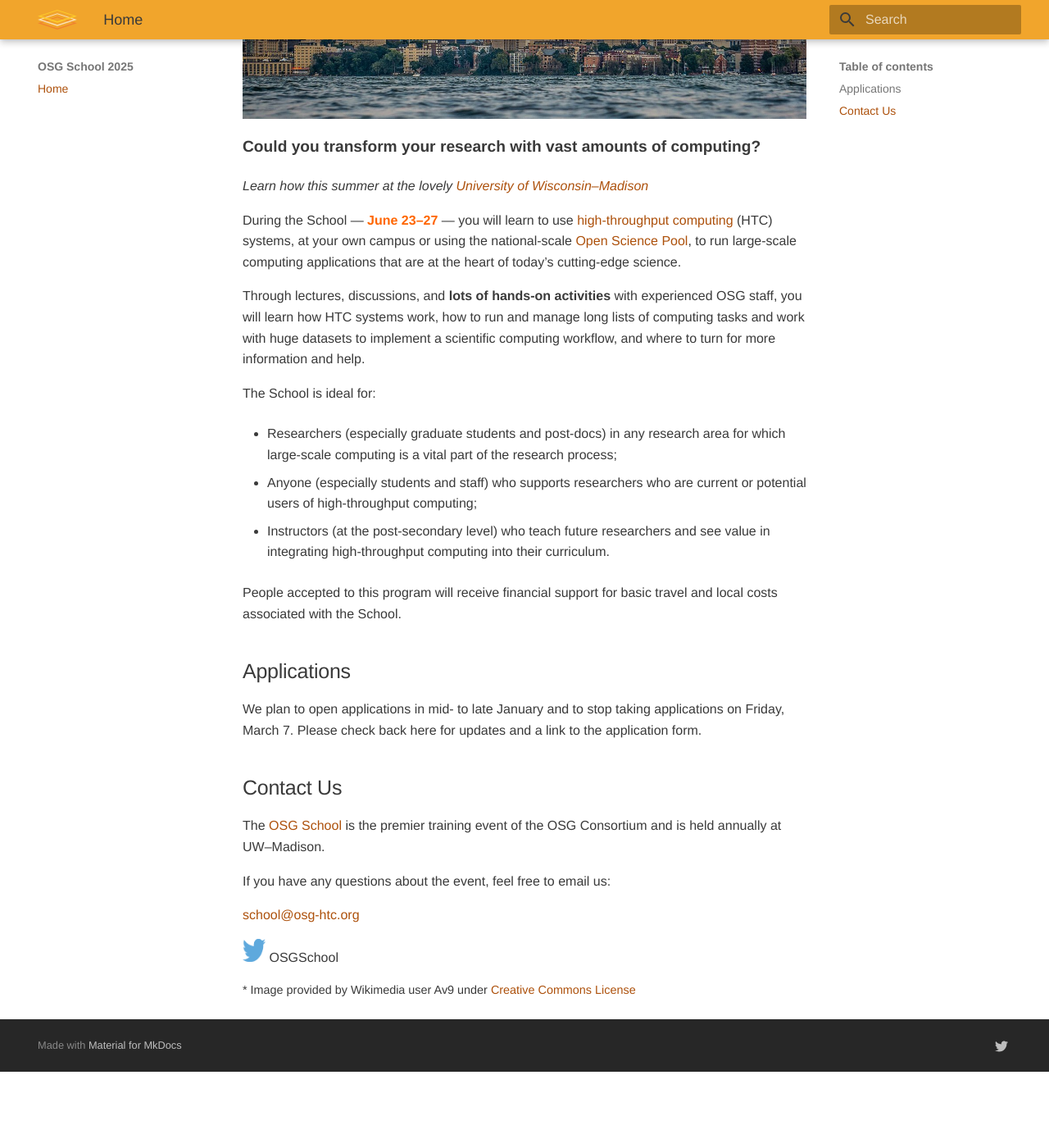
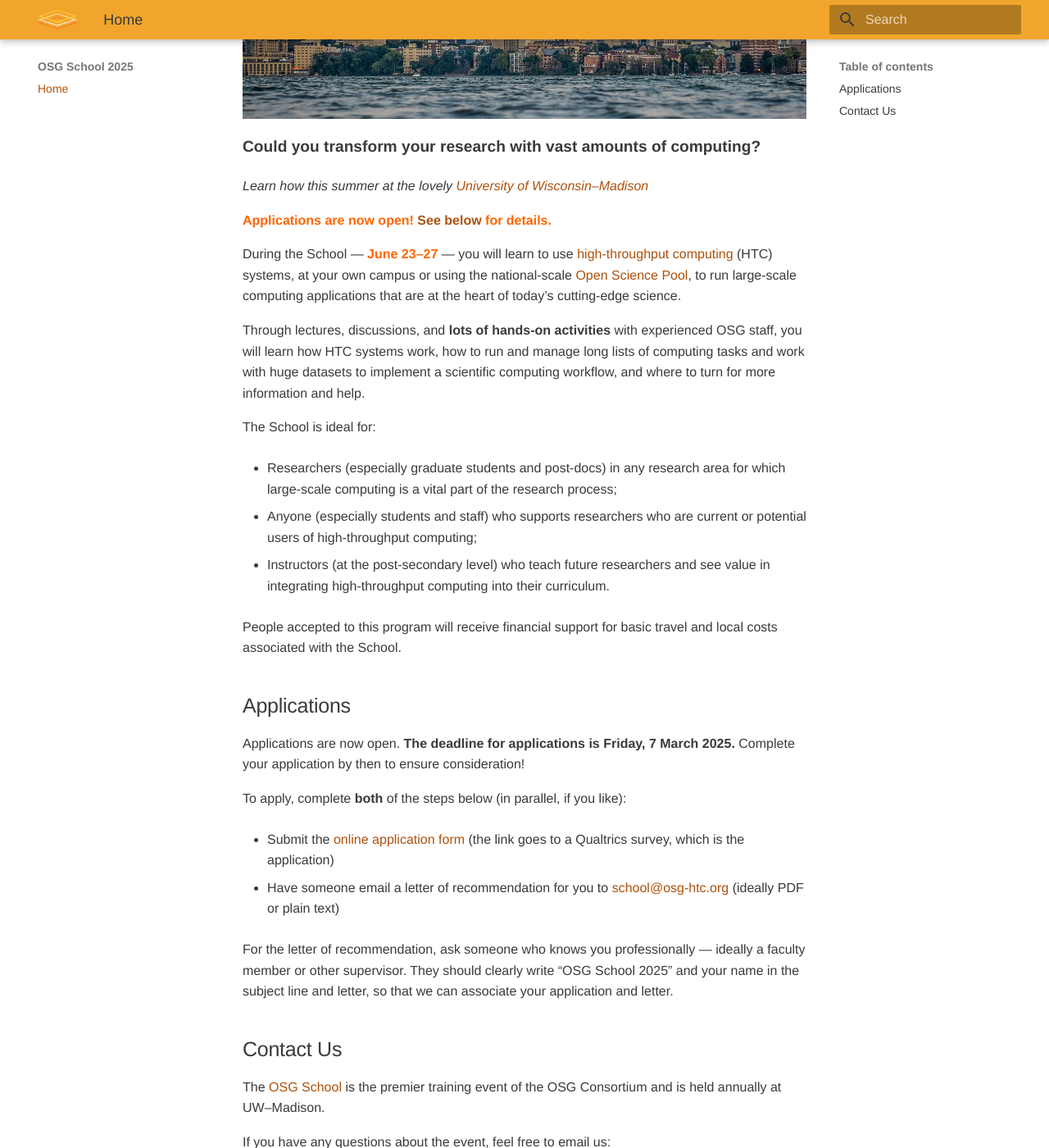
Before and after one commit to osg-htc/school-2025, an MkDocs documentation site: the page built from docs/index.md, in a window 1280 px wide and 1400 px high, scrolled down 205 px. Shown: the whole window at 82% size. Built offline with MkDocs 1.6.1 and Material for MkDocs 9.7.7, drawn with Linux system fonts in a browser that asks for light colours; before the commit the page ends 1512 px from its top, so only the background shows below that.

Commit message:
Opened applications

```diff
--- a/docs/index.md
+++ b/docs/index.md
@@ -7,6 +7,8 @@
 <p style="font-size: larger; font-weight: bold;">Could you transform your research with vast amounts of computing?</p>
 
 *Learn how this summer at the lovely [University of Wisconsin–Madison](https://wisc.edu/)*
+
+<p style="color: #FF6600; font-weight: bold;">Applications are now open! <a href="#applications">See below</a> for details.</p>
 
 During the School
 &mdash;
@@ -40,9 +42,23 @@
 
 ## Applications
 
-We plan to open applications in mid- to late January
-and to stop taking applications on Friday, March 7.
-Please check back here for updates and a link to the application form.
+Applications are now open.
+**The deadline for applications is Friday, 7 March 2025.**
+Complete your application by then to ensure consideration!
+
+To apply, complete **both** of the steps below (in parallel, if you like):
+
+* Submit the [online application form](https://uwmadison.co1.qualtrics.com/jfe/form/SV_5dwhDZJNm5ErCbI)
+  (the link goes to a Qualtrics survey, which is the application)
+
+* Have someone email a letter of recommendation for you to
+  [school@osg-htc.org](mailto:school@osg-htc.org)
+  (ideally PDF or plain text)
+
+For the letter of recommendation, ask someone who knows you professionally&nbsp;&mdash;
+ideally a faculty member or other supervisor.
+They should clearly write “OSG School 2025” and your name in the subject line and letter,
+so that we can associate your application and letter.
 
 
 ## Contact Us
```
